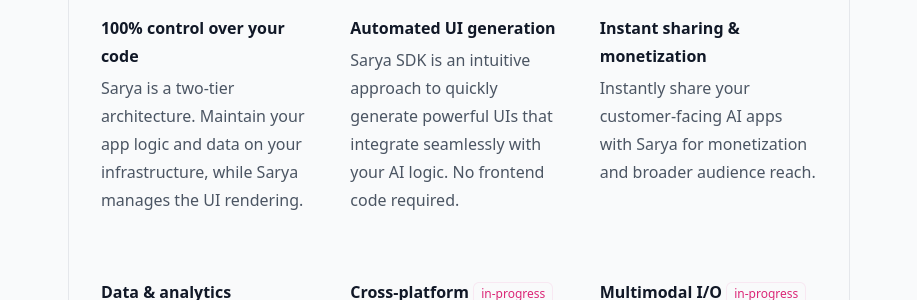
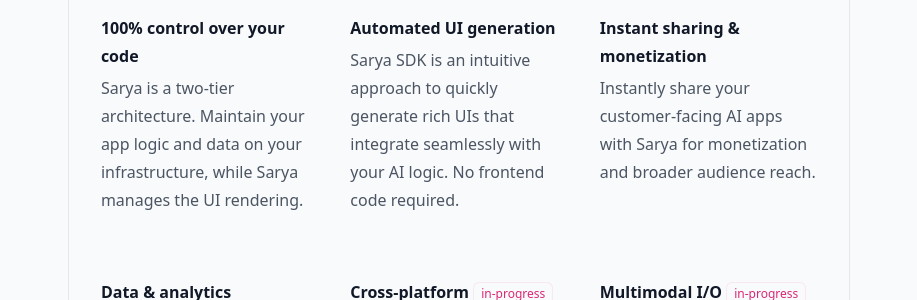
Before and after one commit to Cycls/cycls.github.io, a Jekyll site: the page built from index.html, in a window 1280 px wide and 900 px high, scrolled down 2340 px. Shown: the part 211-511 px from the top of the window, without its empty margins (181-1098 px from the left). Built offline with Jekyll 4.4.1, drawn with Linux system fonts in a browser that asks for light colours; nearby versions of some CDN libraries; some web fonts are replaced; a script that is not in the unit is left out.

Commit message:
Update index.html

```diff
--- a/index.html
+++ b/index.html
@@ -132,7 +132,7 @@
         </div>
         <div>
           <dt class="font-semibold text-gray-900">Automated UI generation</dt>
-          <dd class="mt-1 text-gray-600">Sarya SDK is an intuitive approach to quickly generate powerful UIs that integrate seamlessly with your AI logic. No frontend code required.</dd>
+          <dd class="mt-1 text-gray-600">Sarya SDK is an intuitive approach to quickly generate rich UIs that integrate seamlessly with your AI logic. No frontend code required.</dd>
         </div>
         <div>
           <dt class="font-semibold text-gray-900">Instant sharing & monetization</dt>
```
